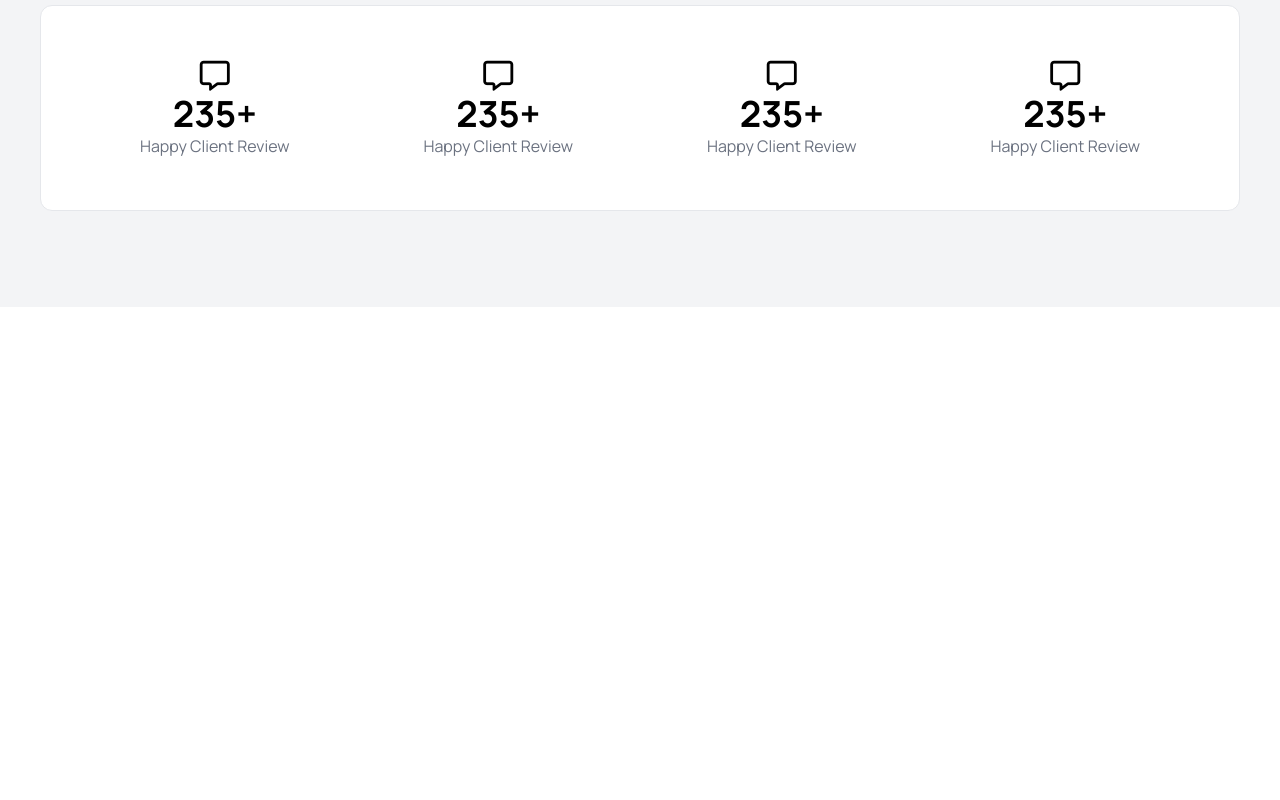
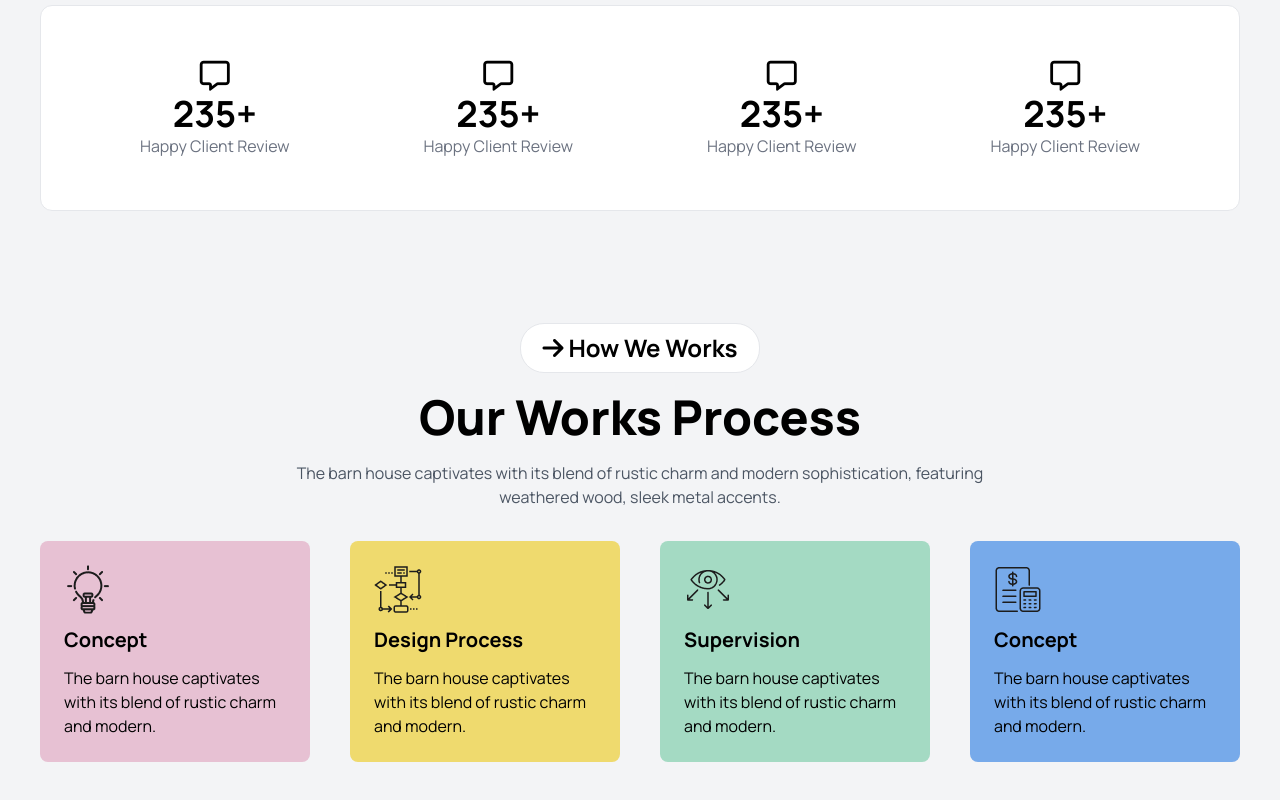
Before and after one commit to RaselMridha792/assignment-3, a plain HTML site: page index.html in a window 1280 px wide. Shown: the part 1661-2461 px from the top of the page. Before the commit the page ends 2048 px from the top, so only its background shows below. Drawn offline with nearby package versions, Linux system fonts and the light colour scheme.

Commit message:
added work process section and completed the design

```diff
--- a/index.html
+++ b/index.html
@@ -148,6 +148,38 @@
                 </section>
 
                 <!-- work process section start here  -->
+                 <section class="mt-28">
+                    <!-- content -->
+                    <div class="lg:w-3/5 mx-auto flex flex-col items-center text-center">
+                        <button class="px-4 py-2 bg-white rounded-3xl font-bold text-2xl border mb-5 w-60"><i
+                            class="fa-solid fa-arrow-right"></i> How We Works</button>
+                        <h1 class="text-5xl font-extrabold">Our Works Process</h1>
+                        <p class="text-gray-600 mt-5">The barn house captivates with its blend of rustic charm and modern sophistication, featuring weathered wood, sleek metal accents.</p>
+                    </div>
+                    <!-- card section  -->
+                     <div class="grid lg:grid-cols-4 md:grid-cols-2 grid-cols-1 gap-10 mt-8">
+                        <div class="bg-[#E7C1D3] rounded-lg p-6">
+                            <img src="./images/concept.png" alt="">
+                            <h4 class="text-xl font-bold my-3">Concept</h4>
+                            <p>The barn house captivates with its blend of rustic charm and modern.</p>
+                        </div>
+                        <div class="bg-[#EFDA6E] rounded-lg p-6">
+                            <img src="./images/flow-chart.png" alt="">
+                            <h4 class="text-xl font-bold my-3">Design Process</h4>
+                            <p>The barn house captivates with its blend of rustic charm and modern.</p>
+                        </div>
+                        <div class="bg-[#A4DAC3] rounded-lg p-6">
+                            <img src="./images/vision.png" alt="">
+                            <h4 class="text-xl font-bold my-3">Supervision</h4>
+                            <p>The barn house captivates with its blend of rustic charm and modern.</p>
+                        </div>
+                        <div class="bg-[#77AAEA] rounded-lg p-6">
+                            <img src="./images/budget-planning.png" alt="">
+                            <h4 class="text-xl font-bold my-3">Concept</h4>
+                            <p>The barn house captivates with its blend of rustic charm and modern.</p>
+                        </div>
+                     </div>
+                 </section>
             </div>
         </section>
     </main>
```
